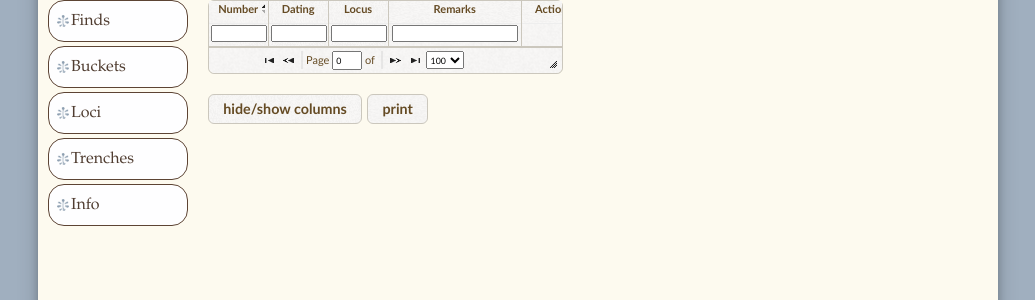
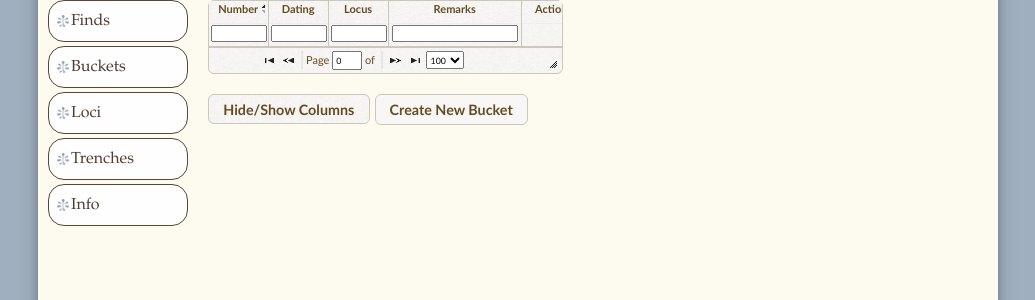
Before and after one commit to Edelweiss/berenike, a Symfony app: template templates/bucket/list.html.twig in a window 1280 px wide. Shown: the part 150-450 px from the top of the page, without its empty margins (122-1157 px from the left). Run offline with Twig, Linux system fonts and the light colour scheme; the template is opened without the code that fills it, so the values that code supplies are empty; some libraries are stand-ins or nearby versions.

Commit message:
create new entity button for all list templates

```diff
--- a/templates/bucket/list.html.twig
+++ b/templates/bucket/list.html.twig
@@ -19,12 +19,11 @@
   <br />
 
   <button id="columnsHideShow" class="ui-button ui-widget ui-state-default ui-corner-all ui-button-text-only" role="button" aria-disabled="false">
-    <span class="ui-button-text">hide/show columns</span>
+    <span class="ui-button-text">Hide/Show Columns</span>
   </button>
-
-  <button id="print" class="ui-button ui-widget ui-state-default ui-corner-all ui-button-text-only" role="button" aria-disabled="false">
-    <span class="ui-button-text">print</span>
-  </button>
+  <a href="{{ path('PapyrillioBerenike_AdminNewBucket') }}" class="ui-button ui-widget ui-state-default ui-corner-all ui-button-text-only">
+    <span class="ui-button-text">Create New Bucket</span>
+  </a>
 
 {% endblock %}
 
--- a/templates/excavation/list.html.twig
+++ b/templates/excavation/list.html.twig
@@ -19,8 +19,11 @@
   <br />
 
   <button id="columnsHideShow" class="ui-button ui-widget ui-state-default ui-corner-all ui-button-text-only" role="button" aria-disabled="false">
-    <span class="ui-button-text">hide/show columns</span>
+    <span class="ui-button-text">Hide/Show Columns</span>
   </button>
+  <a href="{{ path('PapyrillioBerenike_AdminNewTrench') }}" class="ui-button ui-widget ui-state-default ui-corner-all ui-button-text-only">
+    <span class="ui-button-text">Create New Trench</span>
+  </a>
 
 {% endblock %}
 
--- a/templates/find/list.html.twig
+++ b/templates/find/list.html.twig
@@ -19,8 +19,12 @@
   <br />
 
   <button id="columnsHideShow" class="ui-button ui-widget ui-state-default ui-corner-all ui-button-text-only" role="button" aria-disabled="false">
-    <span class="ui-button-text">hide/show columns</span>
+    <span class="ui-button-text">Hide/Show Columns</span>
   </button>
+  <a href="{{ path('PapyrillioBerenike_AdminNewFind') }}" class="ui-button ui-widget ui-state-default ui-corner-all ui-button-text-only">
+    <span class="ui-button-text">Create New Find</span>
+  </a>
+
 
 {% endblock %}
 
--- a/templates/locus/list.html.twig
+++ b/templates/locus/list.html.twig
@@ -19,8 +19,11 @@
   <br />
 
   <button id="columnsHideShow" class="ui-button ui-widget ui-state-default ui-corner-all ui-button-text-only" role="button" aria-disabled="false">
-    <span class="ui-button-text">hide/show columns</span>
+    <span class="ui-button-text">Hide/Show Columns</span>
   </button>
+  <a href="{{ path('PapyrillioBerenike_AdminNewLocus') }}" class="ui-button ui-widget ui-state-default ui-corner-all ui-button-text-only">
+    <span class="ui-button-text">Create New Locus</span>
+  </a>
 
 {% endblock %}
 
--- a/templates/user/list.html.twig
+++ b/templates/user/list.html.twig
@@ -19,12 +19,12 @@
   <br />
 
   <button id="columnsHideShow" class="ui-button ui-widget ui-state-default ui-corner-all ui-button-text-only" role="button" aria-disabled="false">
-    <span class="ui-button-text">hide/show columns</span>
+    <span class="ui-button-text">Hide/Show Columns</span>
   </button>
 
   {% if is_granted('ROLE_ADMIN') %}
   <a href="{{ path('PapyrillioBerenike_UserNew') }}" class="ui-button ui-widget ui-state-default ui-corner-all ui-button-text-only" role="button">
-    <span class="ui-button-text">New User</span>
+    <span class="ui-button-text">Create New User</span>
   </a>
   {% endif %}
 
```
